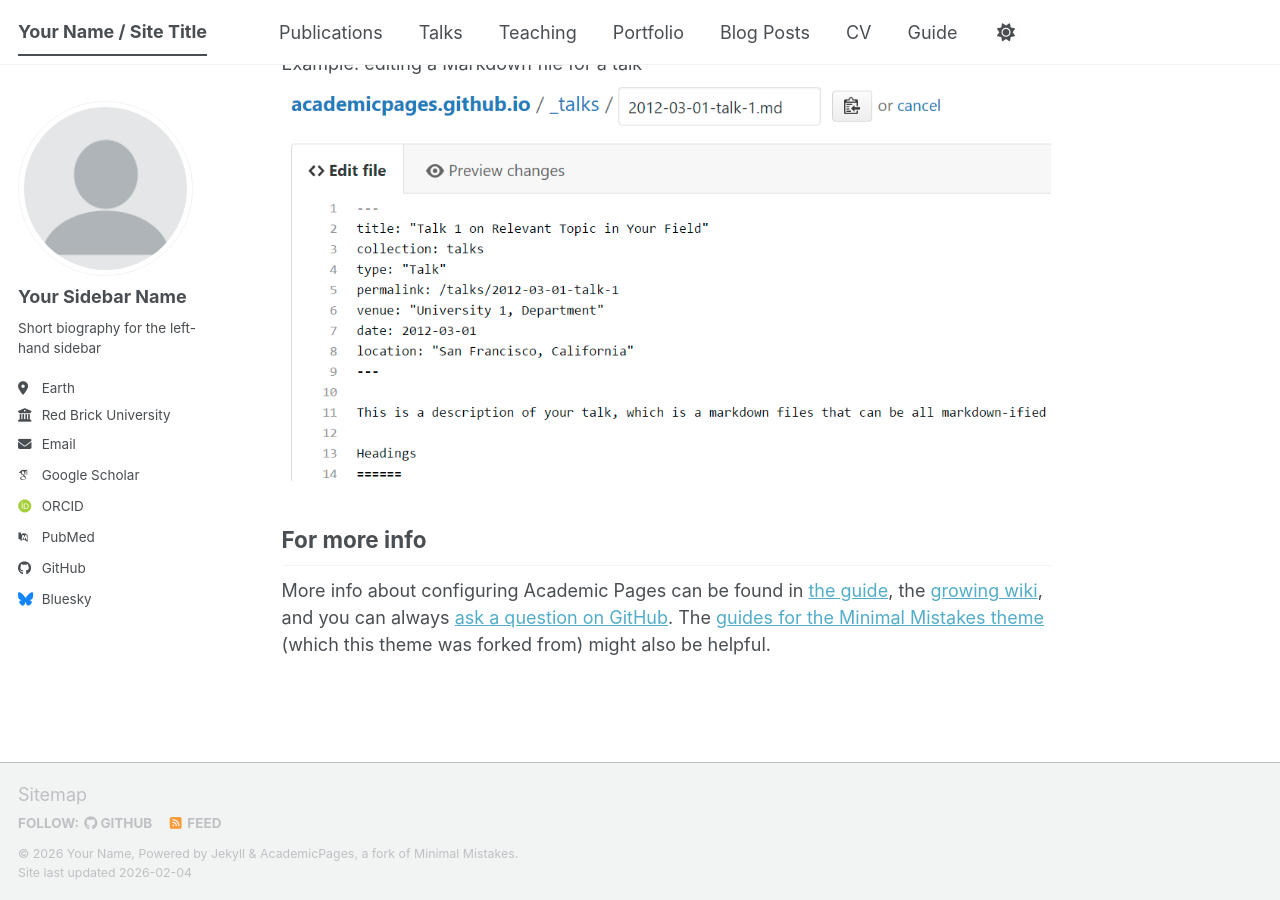
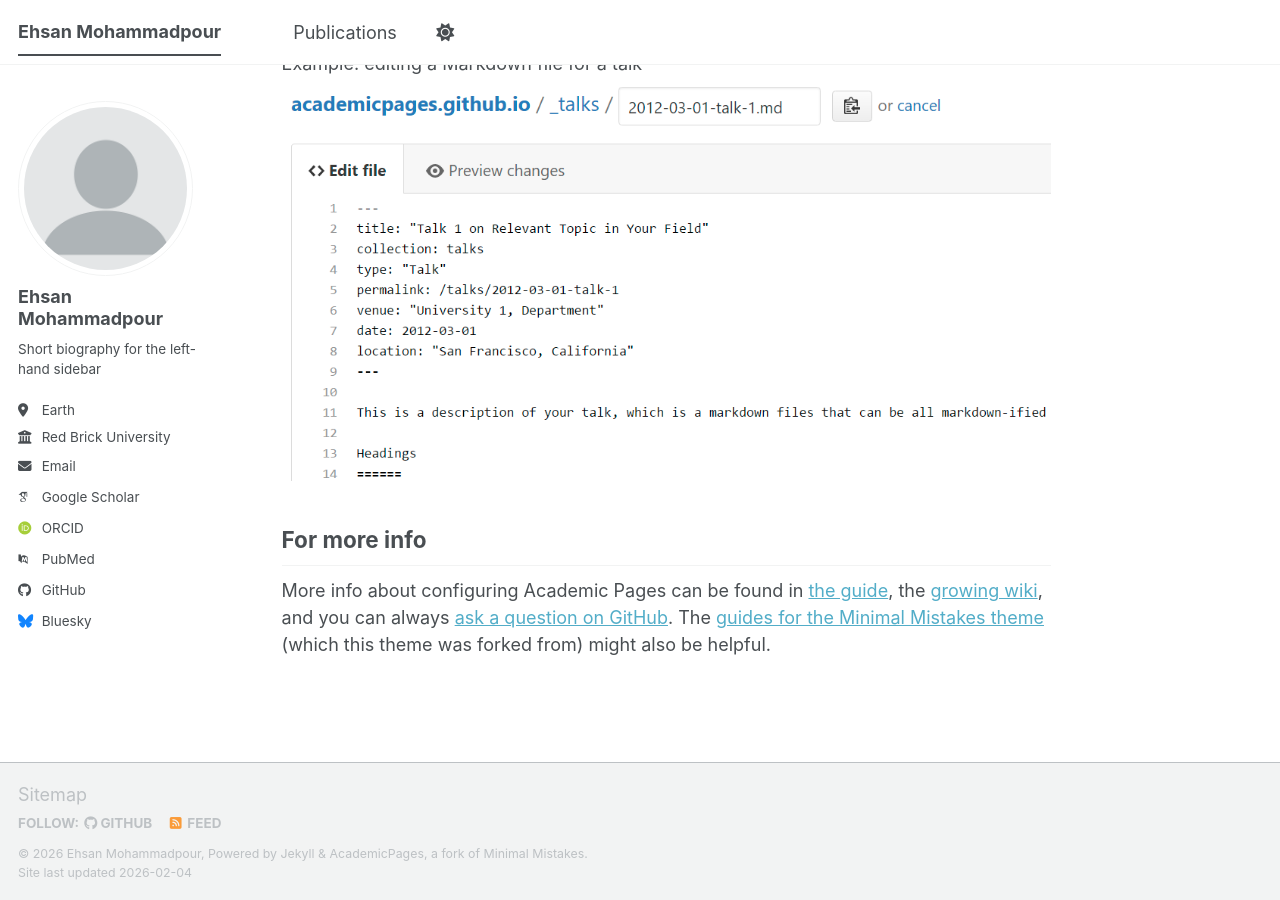
Before and after one commit to ehsanmpd/ehsanmpd.github.io, a Jekyll site: the page built from _pages/about.md, in a window 1280 px wide and 900 px high, scrolled down 2720 px. Built offline with Jekyll 4.4.1, drawn with Linux system fonts in a browser that asks for light colours; some web fonts are replaced; a script bundle is joined from its source files by our own code; library files that are not in the unit come from our copies.

Commit message:
some config changes

```diff
--- a/_config.yml
+++ b/_config.yml
@@ -9,14 +9,14 @@
 # Basic Site Settings
 locale                   : "en-US"
 site_theme               : "default" # The available themes options are "default", "air", "sunrise", "mint", "dirt" and "contrast"
-title                    : "Your Name / Site Title"
+title                    : "Ehsan Mohammadpour"
 title_separator          : "-"
-name                     : &name "Your Name"
+name                     : &name "Ehsan Mohammadpour"
 description              : &description "Your Name's academic portfolio"   # Update this with a general description of your site, this is the default if not overridden by a page
-url                      : https://academicpages.github.io # The base hostname & protocol for your site e.g. "https://[your GitHub username].github.io",
+url                      : https://ehsanmpd.github.io # The base hostname & protocol for your site e.g. "https://[your GitHub username].github.io",
                                                            # or if you already have some other page hosted on Github then use "https://[your GitHub username].github.io/[Your Repo Name]"
 baseurl                  : "" # the subpath of your site, e.g. "/blog"
-repository               : "academicpages/academicpages.github.io"
+repository               : "ehsanmpd/ehsanmpd.github.io"
 
 # Site Author - The following control what appear as part of the author content on the side bar.
 #               If a field is blank the icon and link will not appear, otherwise it will be shown.
@@ -24,7 +24,7 @@
 author:
   # Biographic information
   avatar           : "profile.png"
-  name             : "Your Sidebar Name"
+  name             : "Ehsan Mohammadpour" # Update with your name
   pronouns         : # example: "she/her"
   bio              : "Short biography for the left-hand sidebar"
   location         : "Earth"
--- a/index.html
+++ /dev/null
@@ -1 +0,0 @@
-Hello!
```
Also changed, not shown: _data/navigation.yml (+12 -12 lines).
